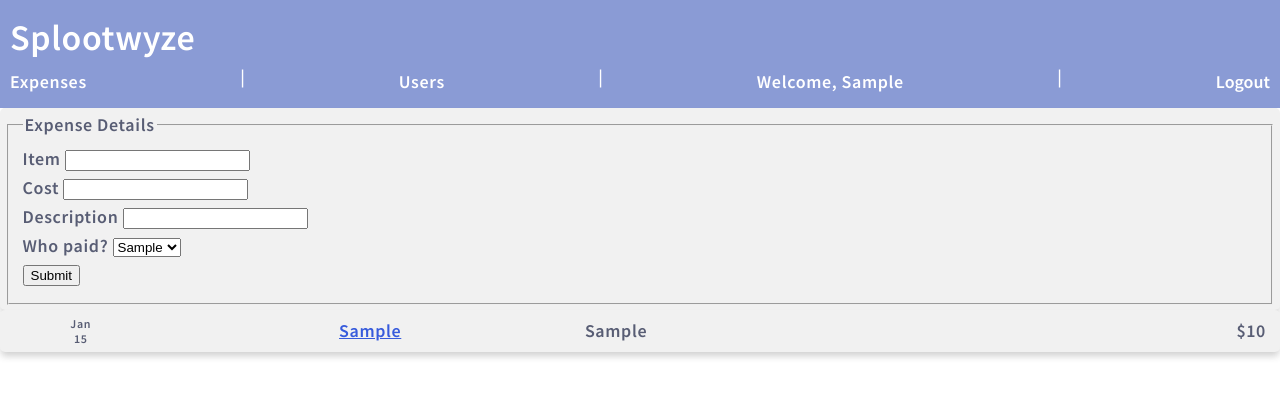
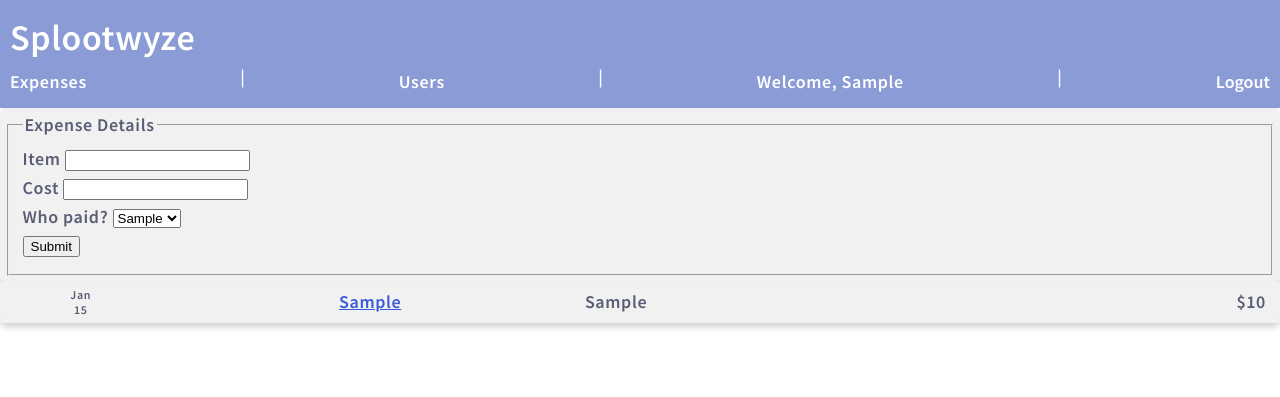
Before and after one commit to ajc133/expenses-app-django, a Django app: page /expenses/ in a window 1280 px wide. Shown: the top 397 px of the page. Run offline with Django 5.2, Linux system fonts and the light colour scheme; a user stored in the database is signed in; tables that the repository leaves empty hold one stand-in row (values such as "Sample post").

Commit message:
remove description field from expense

```diff
--- a/expenses/admin.py
+++ b/expenses/admin.py
@@ -6,7 +6,6 @@ class ExpenseAdmin(admin.ModelAdmin):
     list_display = (
         "item",
         "payer",
-        "description",
         "cost",
         "created_at",
         "updated_at",
--- a/expenses/models.py
+++ b/expenses/models.py
@@ -5,7 +5,6 @@ from django.contrib.auth.models import User
 class Expense(models.Model):
     payer = models.ForeignKey(User, on_delete=models.CASCADE)
     item = models.CharField(max_length=255)
-    description = models.CharField(max_length=255, null=True, blank=True)
     cost = models.FloatField()
     submitter = models.ForeignKey(
         User, on_delete=models.CASCADE, related_name="expense_submitter", null=False
--- a/expenses/templates/expense_details.html
+++ b/expenses/templates/expense_details.html
@@ -9,7 +9,6 @@ Details about {{ expense.item }}
 	<h1>{{ expense.item }}</h1>
 	<p><a href={% url 'expense_edit' expense.id %}>Edit</a></p>
 	<p>Cost: ${{ expense.cost }}</p>
-	<p>Description: {{ expense.description | default:"--" }}</p>
 	<p>Bought by: {{ payer.first_name }}</p>
 	<p>Submitted by: {{ submitter.first_name }}</p>
 	<p>Created: {{ expense.created_at }} UTC</p>
--- a/expenses/templates/expense_form_with_id.html
+++ b/expenses/templates/expense_form_with_id.html
@@ -13,10 +13,6 @@
 			<input type="number" id="cost" name="cost" step="0.01" value="{{ expense.cost|default:'' }}" required />
 		</p>
 		<p>
-			<label for="description">Description</label>
-			<input type="text" id="description" name="description" value="{{ expense.description|default:'' }}" />
-		</p>
-		<p>
 			<label for="user-name-select">Who paid?</label>
 			<select id="user-name-select" name="user-id" autocomplete="off" required />
 			{% for user in users %}
--- a/expenses/views.py
+++ b/expenses/views.py
@@ -28,7 +28,6 @@ def expenses(request: HttpRequest):
         form = request.POST
         item = form.get("item")
         cost = form.get("cost")
-        description = form.get("description")
         payer_id = form.get("user-id")
         if item is None or cost is None:
             return HttpResponseBadRequest()
@@ -38,7 +37,6 @@ def expenses(request: HttpRequest):
             payer=payer,
             item=item,
             cost=cost,
-            description=description,
             submitter=submitter,
         ).save()
         return HttpResponseRedirect(reverse("expenses"))
@@ -82,7 +80,6 @@ def update_expense(
     submitter = get_object_or_404(User, pk=request.user.id)
     item = form.get("item")
     cost = form.get("cost")
-    description = form.get("description")
     payer_id = form.get("user-id")
     if item is None or cost is None:
         return HttpResponseBadRequest()
@@ -90,7 +87,6 @@ def update_expense(
     Expense.objects.filter(id=expense_id).update(
         item=item,
         cost=cost,
-        description=description,
         payer=payer_id,
         submitter=submitter,
         updated_at=datetime.now(tz=timezone.utc),
```
Also changed, not shown: expenses/migrations/0002_remove_expense_description.py (added).
